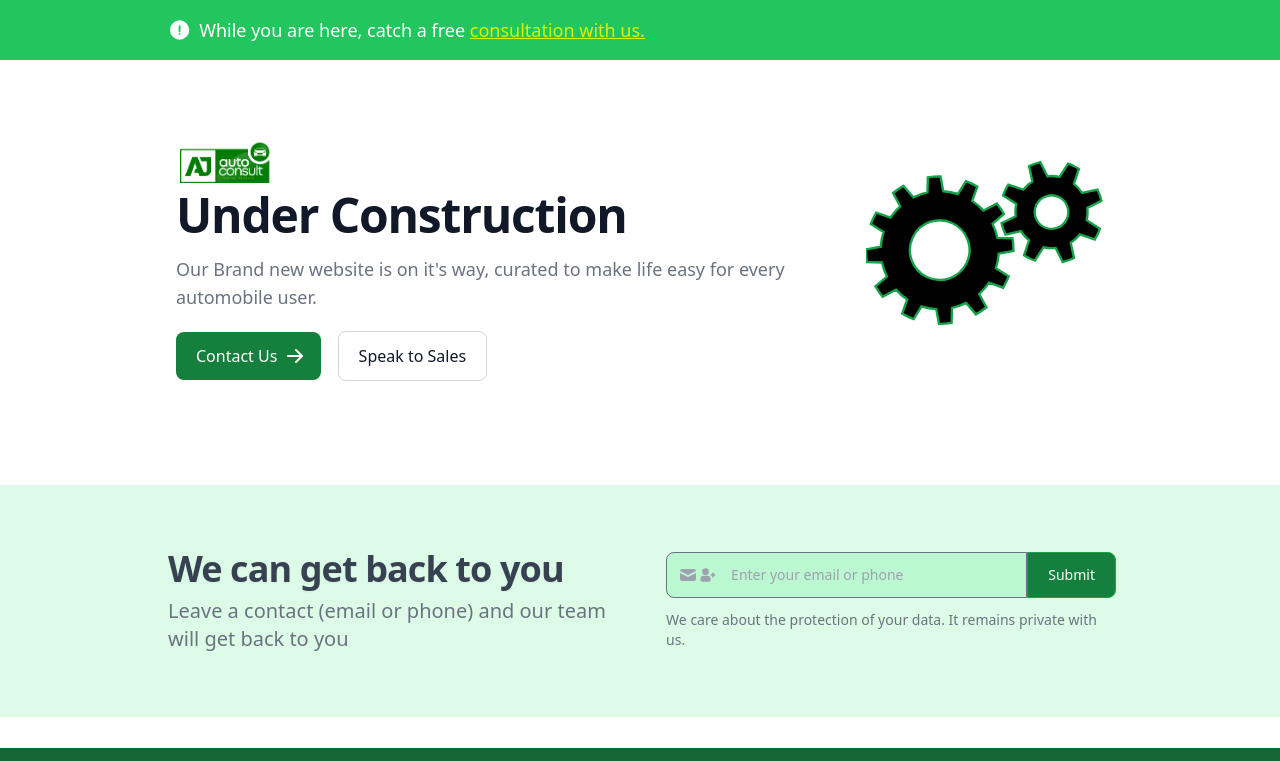
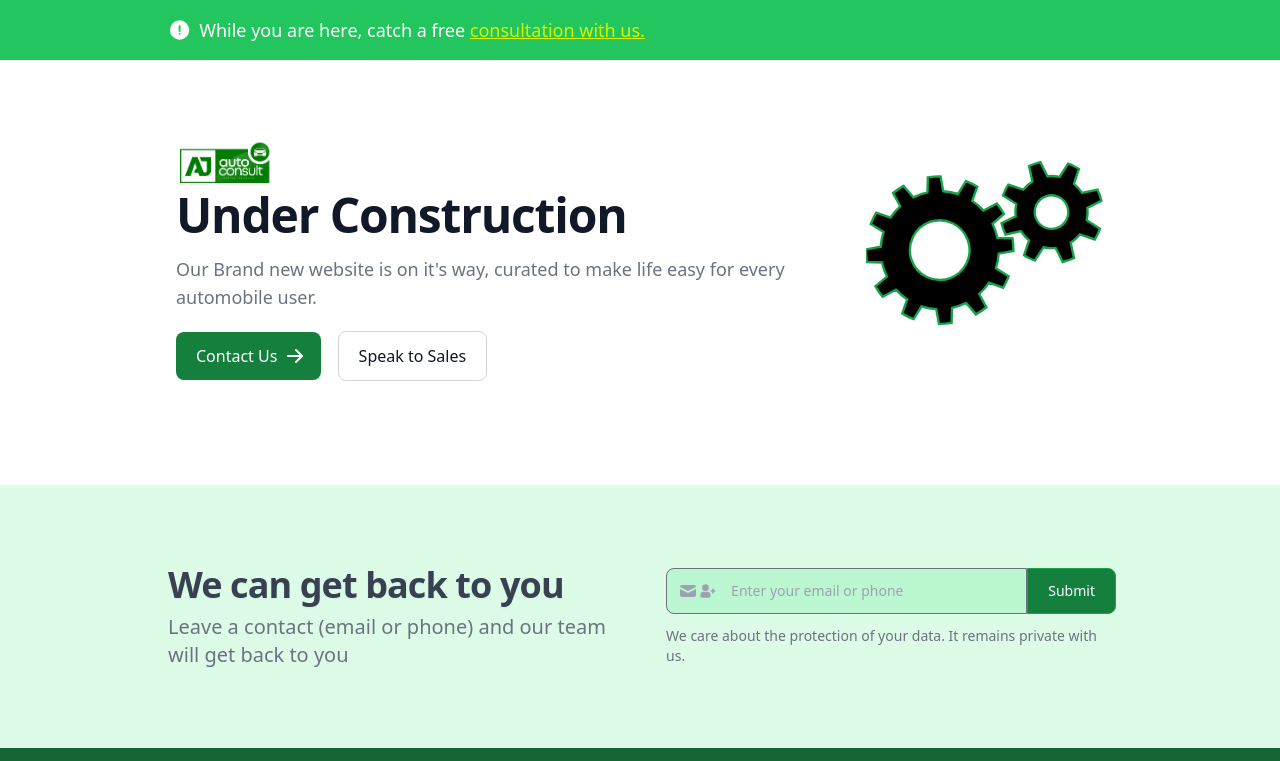
Before and after one commit to NiengeDavid/autoconsult-under-construction, a website: page index.html in a window 1280 px wide. Shown: the top 761 px of the page. Drawn offline with Linux system fonts and the light colour scheme.

Commit message:
padding bug

```diff
--- a/index.html
+++ b/index.html
@@ -91,7 +91,7 @@
     </div>
 
     <section class="bg-green-100 mt-10">
-      <div class="py-8 px-4 mx-auto max-w-screen-xl lg:py-16 lg:px-6">
+      <div class="py-8 px-4 mx-auto max-w-screen-xl lg:py-20 lg:px-6">
           <div class="flex flex-col mx-auto max-w-screen-lg justify-between items-center space-y-1 sm:text-center md:space-y-0 md:space-x-6 md:flex-row">
             <div class="text-start px-4 w-full">
               <h2 class="mb-2 text-3xl tracking-tight font-extrabold text-gray-700 drop-shadow-sm text-pretty sm:text-4xl">We can get back to you</h2>
```
Also changed, not shown: css/main.css.
